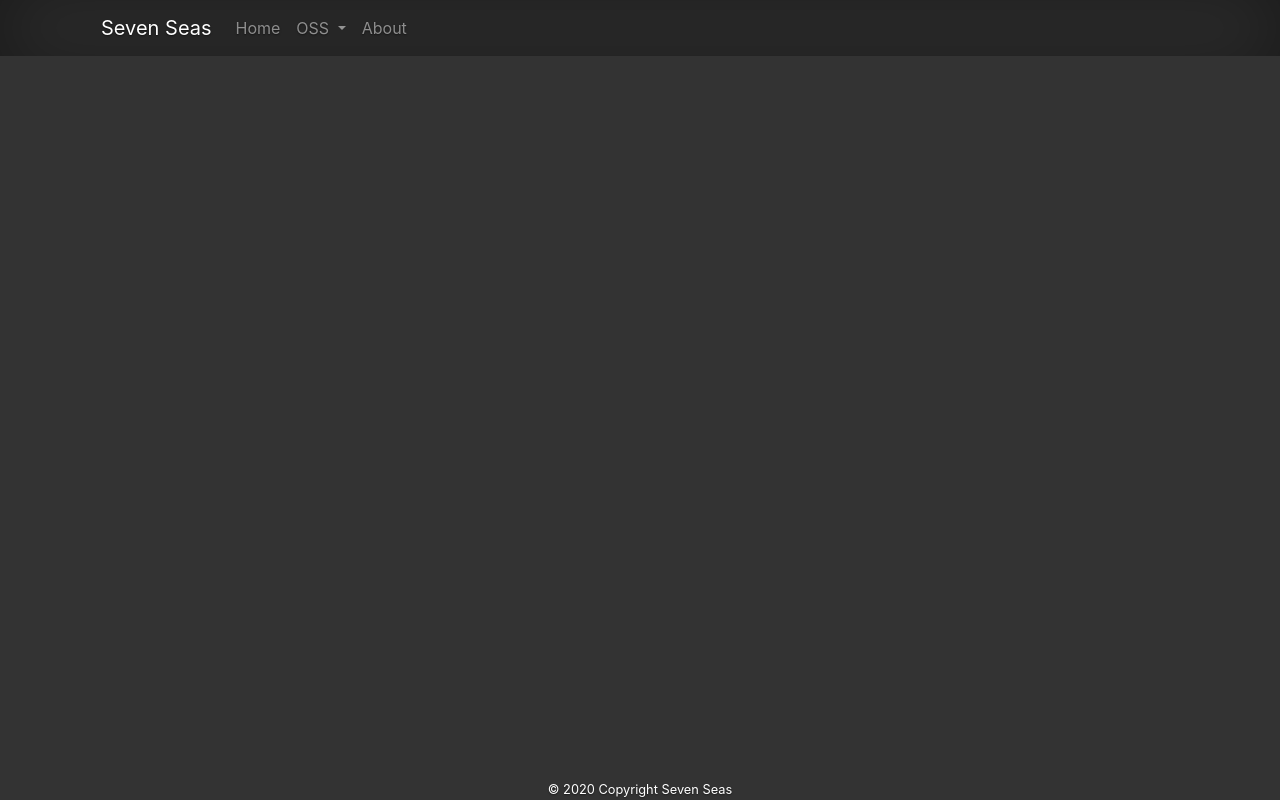
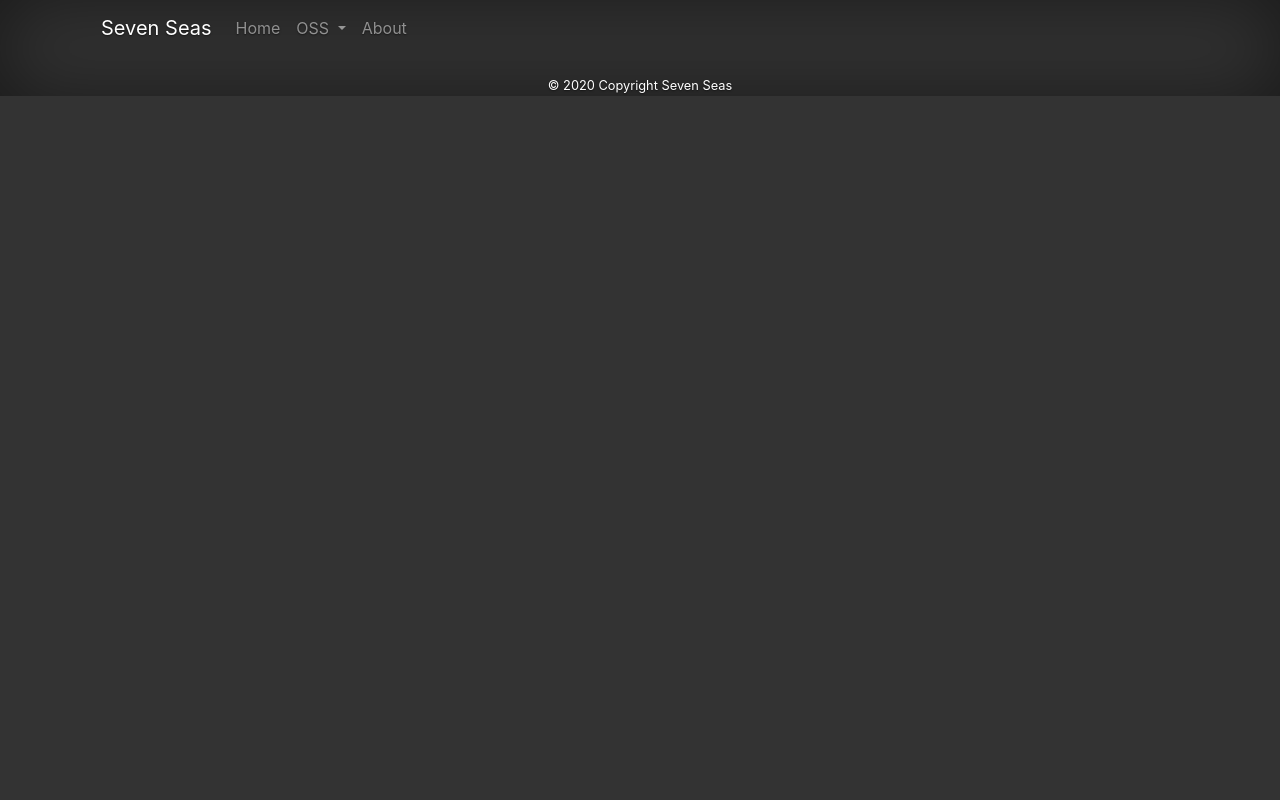
Before and after one commit to fry/n2k, a plain HTML site: page docs/index.html in a window 1280 px wide. Drawn offline with nearby package versions, Linux system fonts and the light colour scheme; no server answers.

Commit message:
fixed footer

```diff
--- a/docs/index.html
+++ b/docs/index.html
@@ -50,7 +50,7 @@
             <p id="readme" class="text-justify"></p>
         </div>
 
-        <footer class="page-footer fixed-bottom">
+        <footer class="page-footer">
             <small>
                 © 2020 Copyright Seven Seas
             </small>
```
